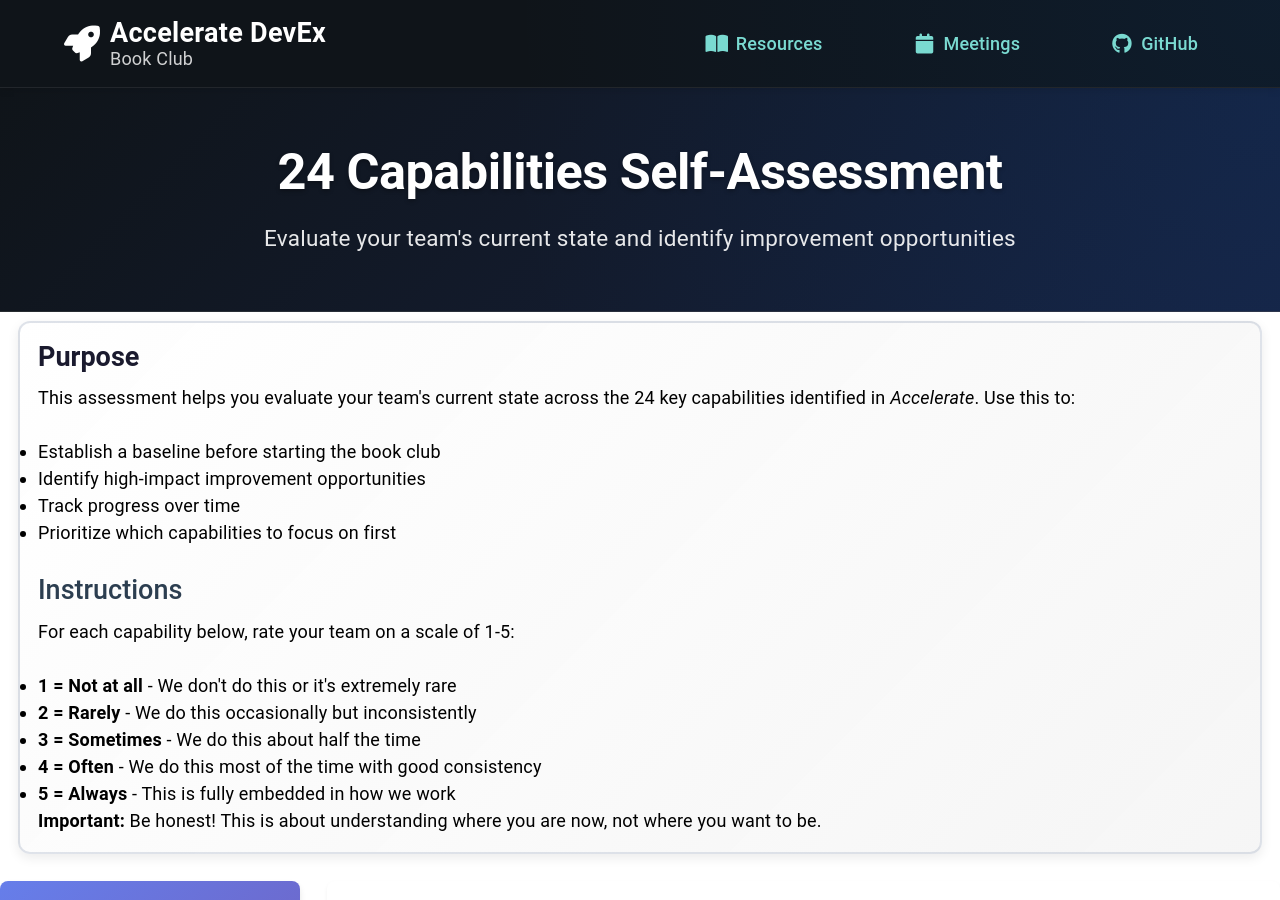
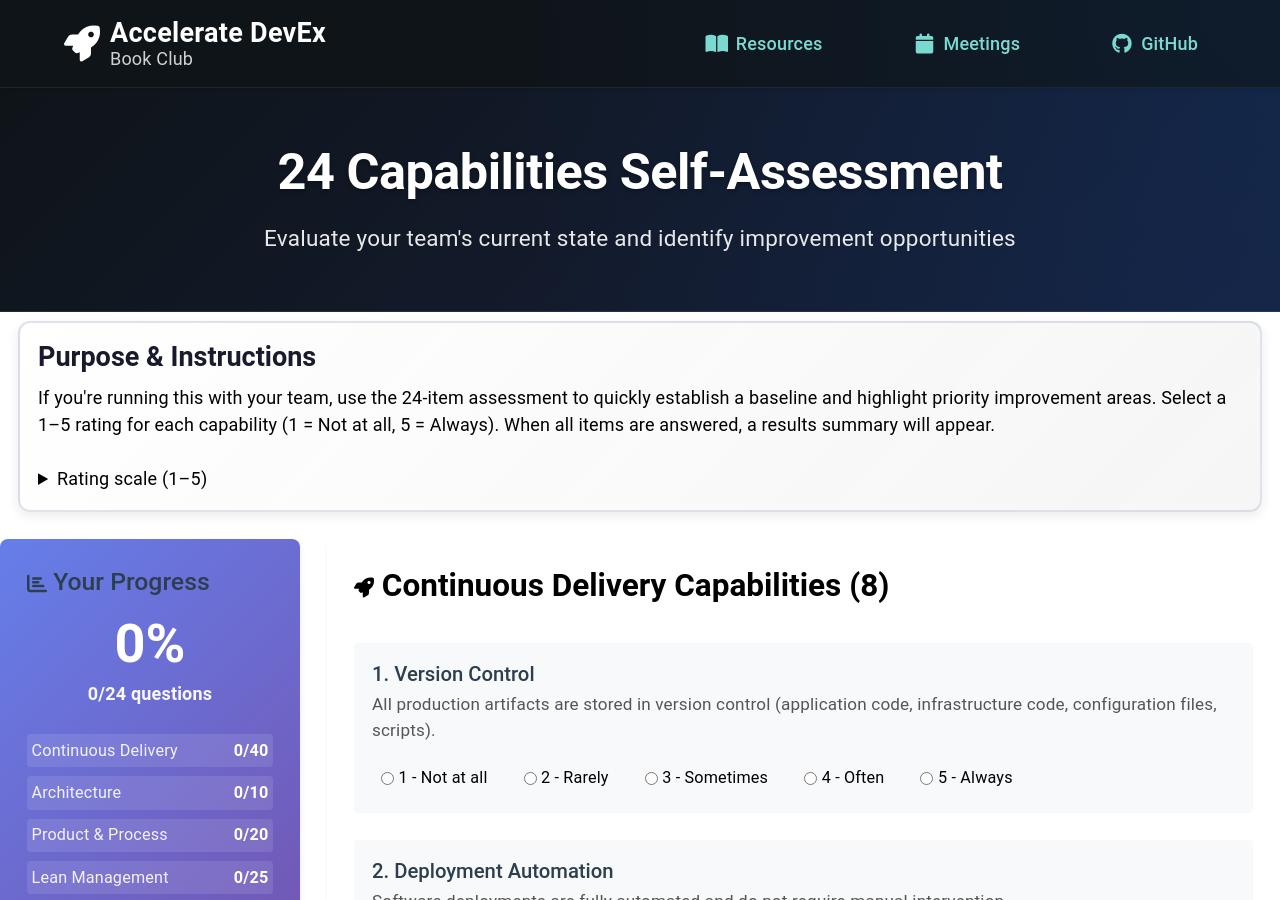
Before and after one commit to mhenke/accelerate-devex-book-club-notebooklm, a Jekyll site: the page built from docs/assessment.md, in a window 1280 px wide and 900 px high. Built offline with Jekyll 4.4.1, drawn with Linux system fonts in a browser that asks for light colours; some web fonts are replaced; some of the changed text lies outside the part shown.

Commit message:
refactor: Revise assessment instructions for clarity and conciseness, enhance scoring display

```diff
--- a/docs/assessment.md
+++ b/docs/assessment.md
@@ -13,25 +13,23 @@ title: 24 Capabilities Assessment
 <div class="page-container">
 
 <div class="section-card" markdown="0">
-<h2>Purpose</h2>
-<p>This assessment helps you evaluate your team's current state across the 24 key capabilities identified in <em>Accelerate</em>. Use this to:</p>
-<ul>
-  <li>Establish a baseline before starting the book club</li>
-  <li>Identify high-impact improvement opportunities</li>
-  <li>Track progress over time</li>
-  <li>Prioritize which capabilities to focus on first</li>
-</ul>
+  <h2>Purpose & Instructions</h2>
 
-<h3>Instructions</h3>
-<p>For each capability below, rate your team on a scale of 1-5:</p>
-<ul>
-  <li><strong>1 = Not at all</strong> - We don't do this or it's extremely rare</li>
-  <li><strong>2 = Rarely</strong> - We do this occasionally but inconsistently</li>
-  <li><strong>3 = Sometimes</strong> - We do this about half the time</li>
-  <li><strong>4 = Often</strong> - We do this most of the time with good consistency</li>
-  <li><strong>5 = Always</strong> - This is fully embedded in how we work</li>
-</ul>
-<p><strong>Important:</strong> Be honest! This is about understanding where you are now, not where you want to be.</p>
+  <p>If you're running this with your team, use the 24-item assessment to quickly establish a baseline and highlight priority improvement areas. Select a 1–5 rating for each capability (1 = Not at all, 5 = Always). When all items are answered, a results summary will appear.</p>
+
+  <details>
+    <summary>Rating scale (1–5)</summary>
+
+    <p>For each capability below, select the number that best reflects your team's current practice:</p>
+    <ul>
+      <li><strong>1 — Not at all</strong> — We don't do this or it's extremely rare</li>
+      <li><strong>2 — Rarely</strong> — We do this occasionally but inconsistently</li>
+      <li><strong>3 — Sometimes</strong> — We do this about half the time</li>
+      <li><strong>4 — Often</strong> — We do this most of the time with good consistency</li>
+      <li><strong>5 — Always</strong> — This is fully embedded in how we work</li>
+    </ul>
+    <p><strong>Important:</strong> Be honest — this reflects current practice, not aspirations.</p>
+  </details>
 </div>
 
 <div class="assessment-container" markdown="0">
@@ -40,11 +38,8 @@ title: 24 Capabilities Assessment
 <div class="score-summary" id="scoreSummary">
   <h3><i class="fas fa-chart-bar"></i> Your Progress</h3>
   <div class="overall-score">
-    <div class="score-circle">
-      <span class="score-value" id="overallScore">0</span>
-      <span class="score-total">/120</span>
-    </div>
     <div class="score-percentage" id="overallPercentage">0%</div>
+    <div class="answered-count" id="answeredCount" aria-live="polite">0/24 questions</div>
   </div>
   <div class="category-scores">
     <div class="category-score">
@@ -75,6 +70,10 @@ title: 24 Capabilities Assessment
   <button type="button" class="btn btn--primary-action" id="resetBtn" style="margin-top: 1rem; width: 100%;">
     <i class="fas fa-redo"></i> Reset Assessment
   </button>
+  <div class="score-circle" aria-hidden="true" aria-label="Raw score">
+    <span class="score-value" id="overallScore">0</span>
+    <span class="score-total">/120 score total</span>
+  </div>
 </div>
 
 <!-- Accessible confirmation dialog for Reset -->
@@ -537,8 +536,10 @@ title: 24 Capabilities Assessment
     document.getElementById('cultureScore').textContent = scores.culture;
     document.getElementById('leadershipScore').textContent = scores.leadership;
 
-    // Show results if all answered
+    // Update answered counter and show results if all answered
     const totalAnswered = document.querySelectorAll('input[type="radio"]:checked').length;
+    const answeredEl = document.getElementById('answeredCount');
+    if (answeredEl) { answeredEl.textContent = `${totalAnswered}/24 questions`; }
     if (totalAnswered === 24) {
       showResults(scores, totalScore, totalPercentage);
     }
@@ -707,21 +708,37 @@ title: 24 Capabilities Assessment
   margin-bottom: var(--space-sm);
 }
 
+.score-percentage {
+  font-size: 3rem; /* make percentage visually dominant */
+  font-weight: var(--font-weight-bold);
+  line-height: 1;
+  margin-bottom: var(--space-sm);
+  color: #fff;
+}
+
+.score-circle {
+  display: flex;
+  align-items: baseline;
+  justify-content: center;
+  gap: var(--space-xs);
+  margin-top: var(--space-md);
+}
+
 .score-value {
-  font-size: 3rem;
-  font-weight: var(--font-weight-bold);
+  font-size: 1.3rem; /* smaller, secondary */
+  font-weight: var(--font-weight-semibold);
   line-height: 1;
 }
 
 .score-total {
-  font-size: 1.5rem;
-  opacity: 0.8;
-  margin-left: var(--space-xs);
+  font-size: 0.95rem;
+  opacity: 0.85;
 }
 
-.score-percentage {
-  font-size: var(--font-size-h5);
-  opacity: 0.9;
+.answered-count {
+  font-size: 1rem;
+  font-weight: var(--font-weight-semibold);
+  color: rgba(255,255,255,0.95);
 }
 
 .category-scores {
```
